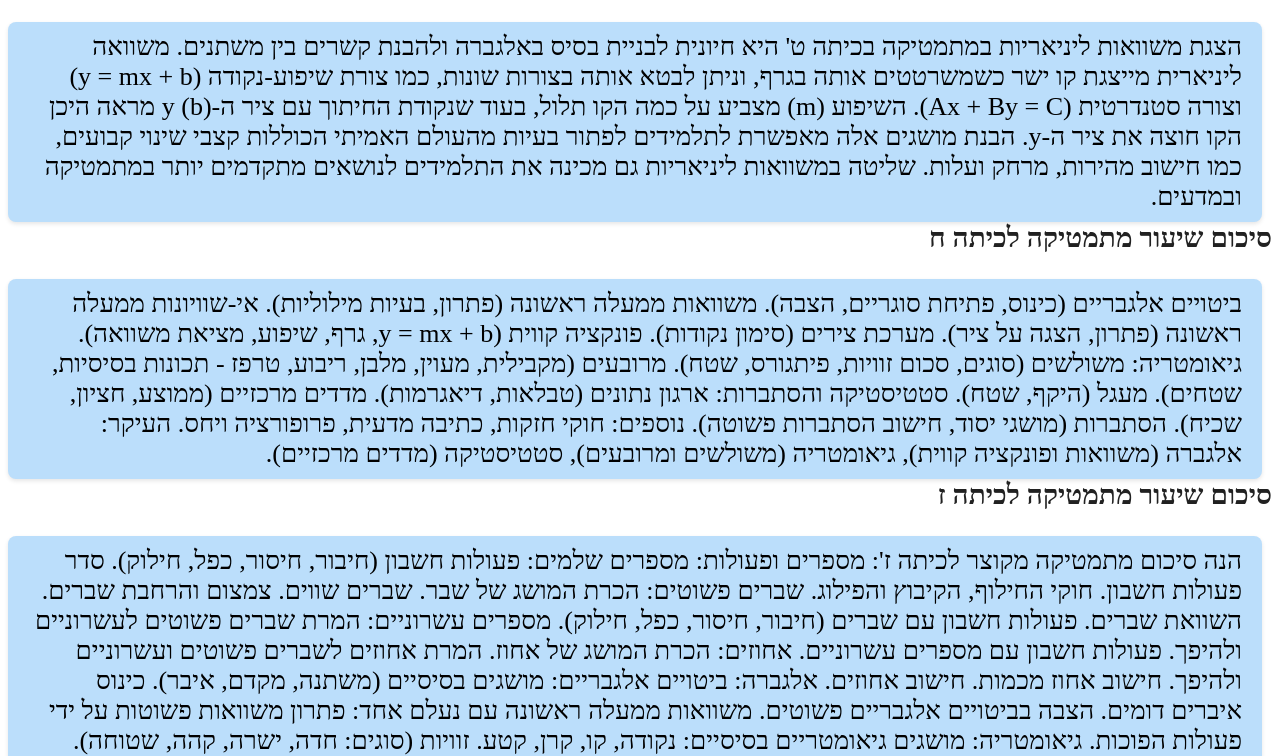
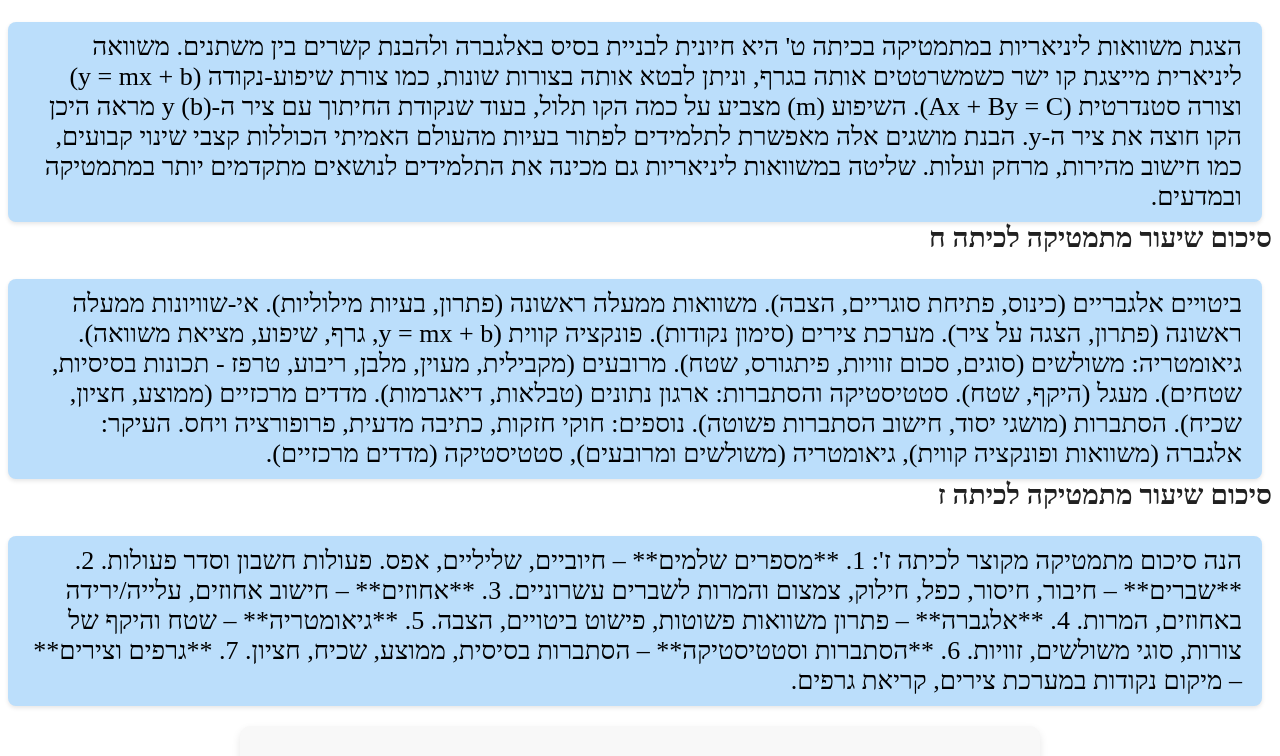
Before and after one commit to talmeshulam2010/hackathon.web2, a plain HTML site: page pages/Math.html in a window 1280 px wide. Shown: the part 143-899 px from the top of the page. Drawn offline with Linux system fonts and the light colour scheme.

Commit message:
Update Math.html

```diff
--- a/pages/Math.html
+++ b/pages/Math.html
@@ -54,61 +54,13 @@
             <h1 class="summary_title"> סיכום שיעור מתמטיקה לכיתה ז</h1>
             <div class="summary_box">
                 הנה סיכום מתמטיקה מקוצר לכיתה ז':
-
-                מספרים ופעולות:
-
-                מספרים שלמים:
-                פעולות חשבון (חיבור, חיסור, כפל, חילוק).
-                סדר פעולות חשבון.
-                חוקי החילוף, הקיבוץ והפילוג.
-                שברים פשוטים:
-                הכרת המושג של שבר.
-                שברים שווים.
-                צמצום והרחבת שברים.
-                השוואת שברים.
-                פעולות חשבון עם שברים (חיבור, חיסור, כפל, חילוק).
-                מספרים עשרוניים:
-                המרת שברים פשוטים לעשרוניים ולהיפך.
-                פעולות חשבון עם מספרים עשרוניים.
-                אחוזים:
-                הכרת המושג של אחוז.
-                המרת אחוזים לשברים פשוטים ועשרוניים ולהיפך.
-                חישוב אחוז מכמות.
-                חישוב אחוזים.
-                אלגברה:
-
-                ביטויים אלגבריים:
-                מושגים בסיסיים (משתנה, מקדם, איבר).
-                כינוס איברים דומים.
-                הצבה בביטויים אלגבריים פשוטים.
-                משוואות ממעלה ראשונה עם נעלם אחד:
-                פתרון משוואות פשוטות על ידי פעולות הפוכות.
-                גיאומטריה:
-
-                מושגים גיאומטריים בסיסיים:
-                נקודה, קו, קרן, קטע.
-                זוויות (סוגים: חדה, ישרה, קהה, שטוחה).
-                מדידת זוויות באמצעות מד זווית.
-                ישרים מקבילים ומאונכים.
-                משולשים:
-                סוגי משולשים על פי צלעות (שווה שוקיים, שווה צלעות, שונה צלעות).
-                סוגי משולשים על פי זוויות (חד זווית, ישר זווית, קהה זווית).
-                מרובעים:
-                הכרת מרובעים בסיסיים (מלבן, ריבוע).
-                תכונות בסיסיות של מלבן וריבוע.
-                היקף ושטח:
-                חישוב היקף של מצולעים פשוטים (בעיקר מלבן וריבוע).
-                חישוב שטח של מלבן וריבוע.
-                סטטיסטיקה והסתברות:
-
-                איסוף וארגון נתונים:
-                טבלאות שכיחויות פשוטות.
-                דיאגרמות עמודות.
-                ממוצע:
-                חישוב ממוצע של סדרת נתונים פשוטה.
-                העיקר: הבנה טובה של פעולות עם מספרים (שלמים, שברים, עשרוניים, אחוזים), היכרות ראשונית עם אלגברה
-                (ביטויים ומשוואות פשוטות), ומושגים בסיסיים בגיאומטריה (צורות, זוויות, היקף ושטח של מלבן וריבוע)
-                וסטטיסטיקה (ארגון נתונים וממוצע).
+1. **מספרים שלמים** – חיוביים, שליליים, אפס. פעולות חשבון וסדר פעולות.
+2. **שברים** – חיבור, חיסור, כפל, חילוק, צמצום והמרות לשברים עשרוניים.
+3. **אחוזים** – חישוב אחוזים, עלייה/ירידה באחוזים, המרות.
+4. **אלגברה** – פתרון משוואות פשוטות, פישוט ביטויים, הצבה.
+5. **גיאומטריה** – שטח והיקף של צורות, סוגי משולשים, זוויות.
+6. **הסתברות וסטטיסטיקה** – הסתברות בסיסית, ממוצע, שכיח, חציון.
+7. **גרפים וצירים** – מיקום נקודות במערכת צירים, קריאת גרפים.
 
             </div>
                 </div>
```
